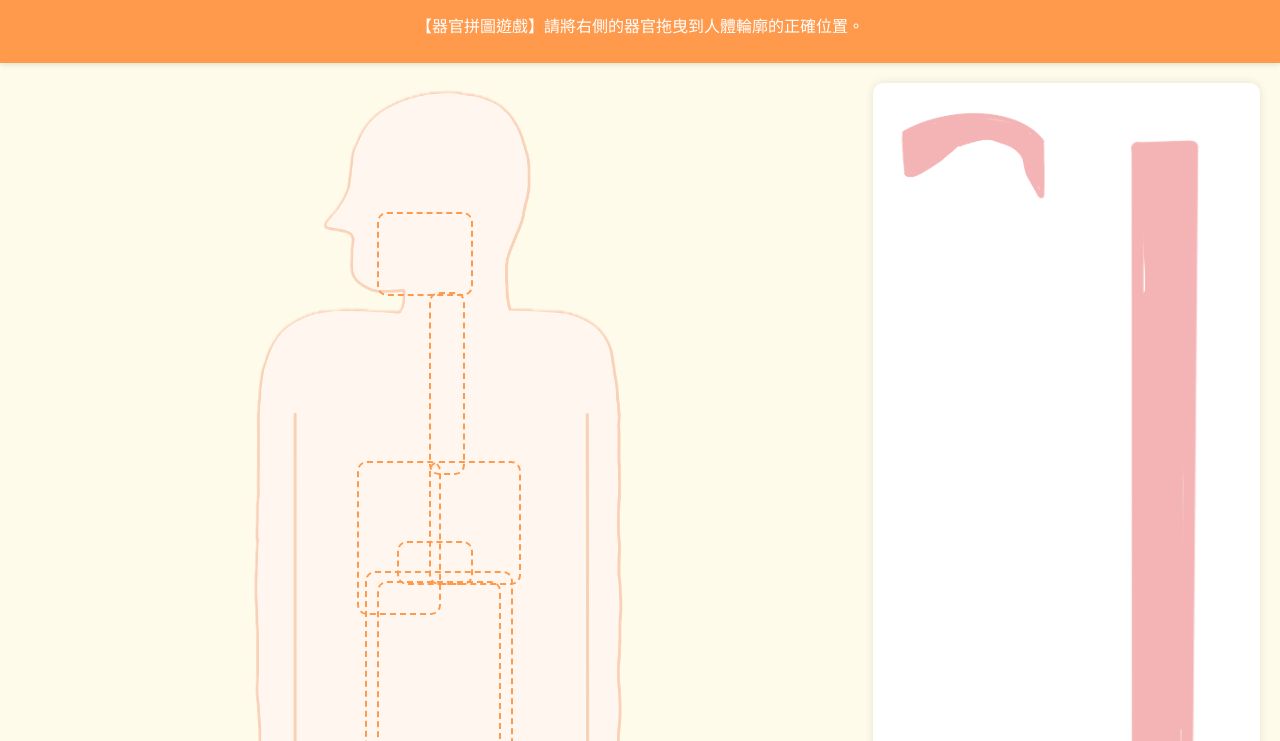
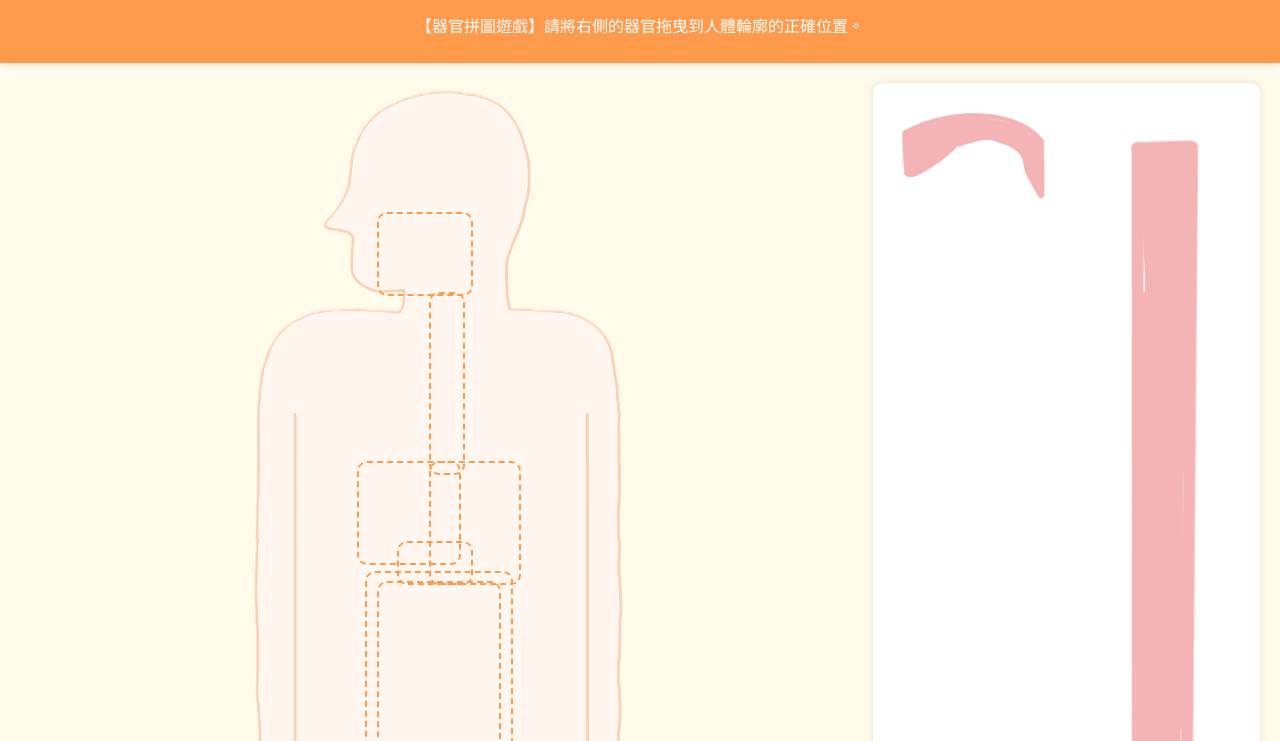
Before and after one commit to browman75/digestion-system-game, a plain HTML site: page index.html in a window 1280 px wide. Shown: the part 59-800 px from the top of the page. Drawn offline with Linux system fonts and the light colour scheme.

Commit message:
Update style.css

```diff
--- a/style.css
+++ b/style.css
@@ -122,7 +122,7 @@ h1 {
 #dz-mouth { top: 13%; left: 35%; width: 23%; height: 8%; }
 #dz-esophagus { top: 21%; left: 48%; width: 8%; height: 18%; }
 #dz-stomach { top: 38%; left: 48%; width: 22%; height: 12%; }
-#dz-liver { top: 38%; left: 30%; width: 20%; height: 15%; }
+#dz-liver { top: 38%; left: 30%; width: 25%; height: 10%; }
 #dz-pancreas { top: 46%; left: 40%; width: 18%; height: 4%; }
 #dz-small-intestine { top: 50%; left: 35%; width: 30%; height: 20%; }
 #dz-large-intestine { top: 49%; left: 32%; width: 36%; height: 25%; }
```
